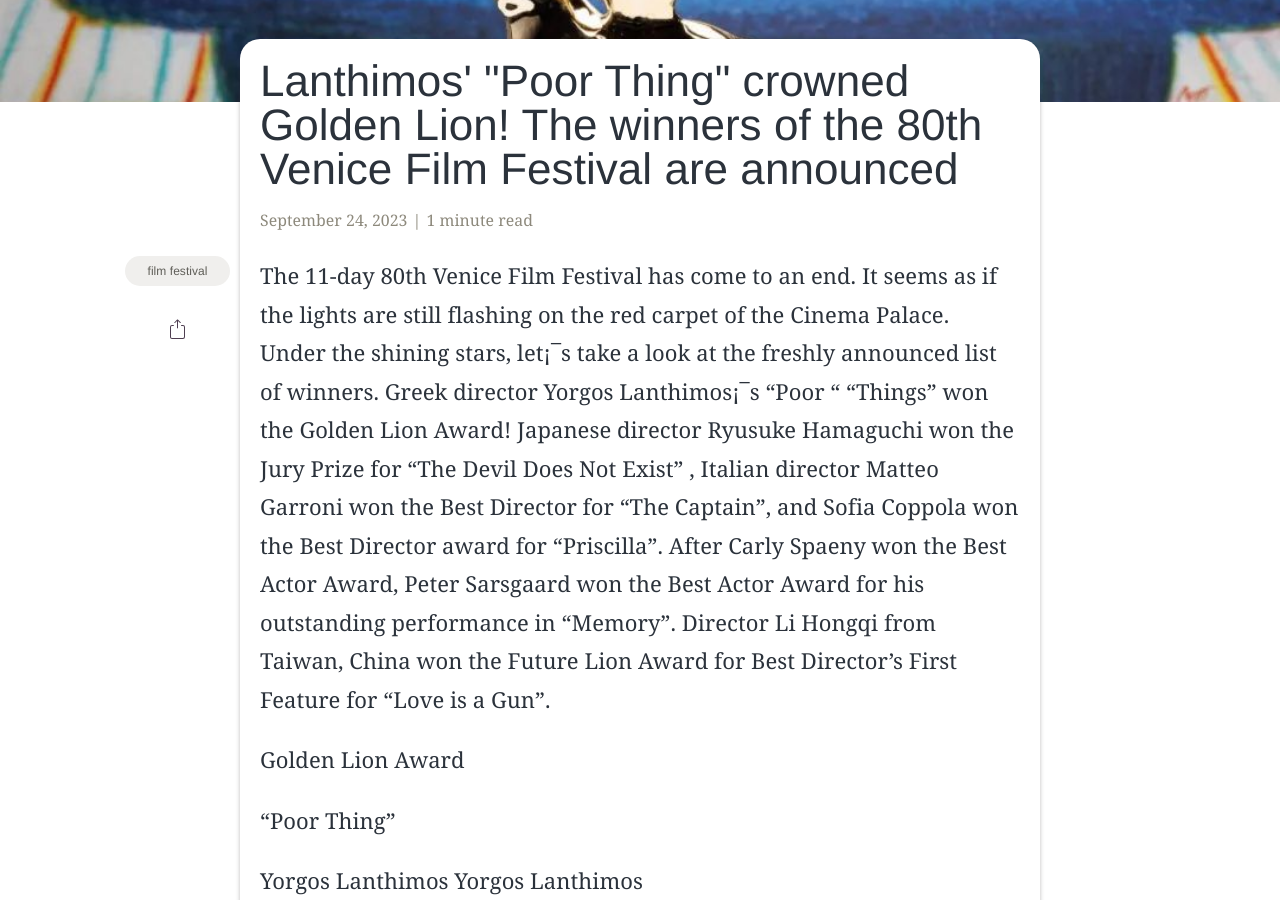
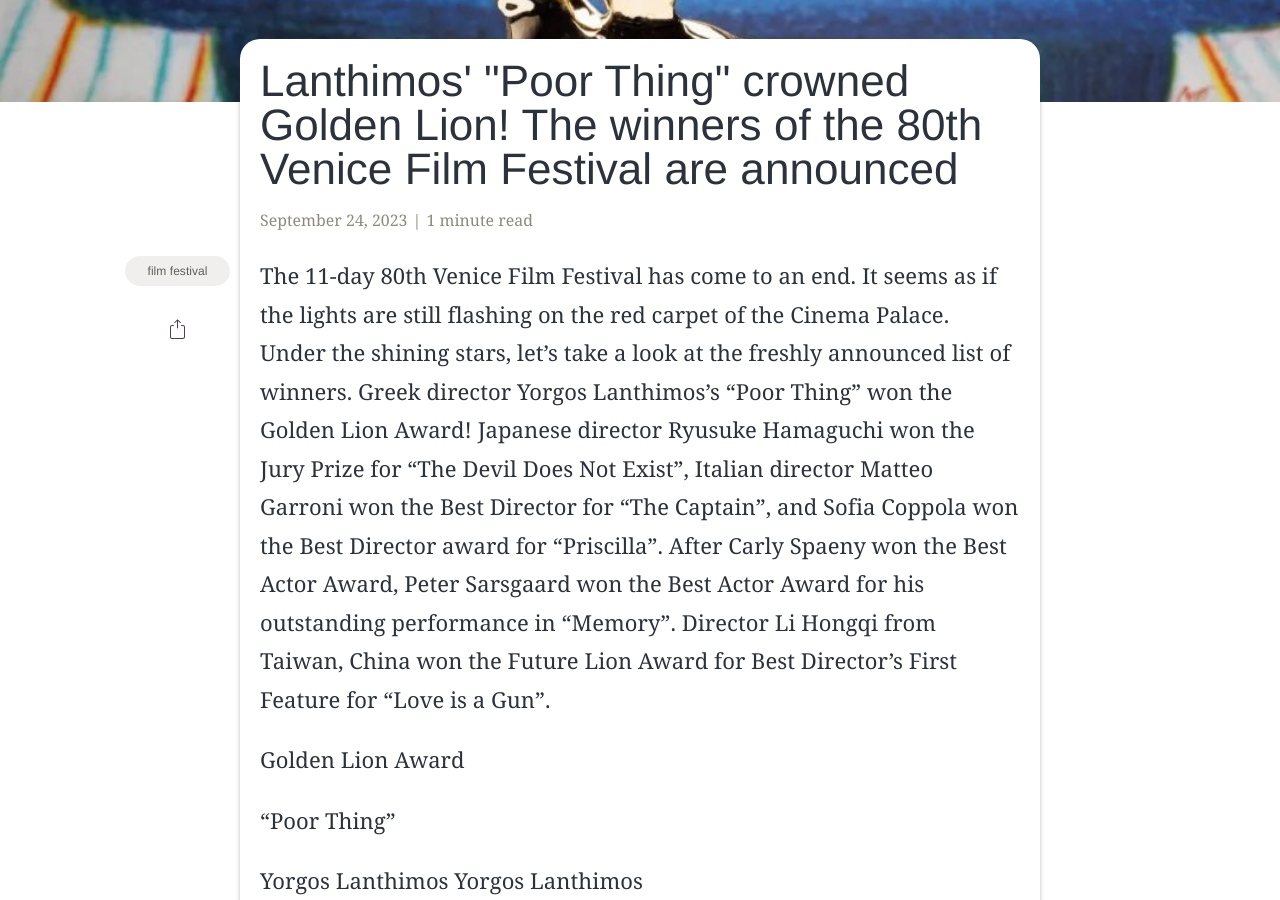
Before and after one commit to animation-international/IIAA, a Jekyll site: the page built from _posts/2023-09-25-092501.md, in a window 1280 px wide and 900 px high, scrolled down 876 px. Built offline with Jekyll 4.4.1, drawn with Linux system fonts in a browser that asks for light colours; some web fonts are replaced; part of the change alters nothing that is shown; some of the changed text lies outside the part shown.

Commit message:
Update 2023-09-25-092501.md

```diff
--- a/_posts/2023-09-25-092501.md
+++ b/_posts/2023-09-25-092501.md
@@ -10,7 +10,7 @@ category: Report
 author:  Watchable movies
 description: "80th Venice Film Festival"
 ---
-The 11-day 80th Venice Film Festival has come to an end. It seems as if the lights are still flashing on the red carpet of the Cinema Palace. Under the shining stars, let¡¯s take a look at the freshly announced list of winners. Greek director Yorgos Lanthimos¡¯s "Poor " "Things" won the Golden Lion Award! Japanese director Ryusuke Hamaguchi won the Jury Prize for "The Devil Does Not Exist" , Italian director Matteo Garroni won the Best Director for "The Captain", and Sofia Coppola won the Best Director award for "Priscilla". After Carly Spaeny won the Best Actor Award, Peter Sarsgaard won the Best Actor Award for his outstanding performance in "Memory". Director Li Hongqi from Taiwan, China won the Future Lion Award for Best Director's First Feature for "Love is a Gun".
+The 11-day 80th Venice Film Festival has come to an end. It seems as if the lights are still flashing on the red carpet of the Cinema Palace. Under the shining stars, let's take a look at the freshly announced list of winners. Greek director Yorgos Lanthimos's "Poor Thing" won the Golden Lion Award! Japanese director Ryusuke Hamaguchi won the Jury Prize for "The Devil Does Not Exist", Italian director Matteo Garroni won the Best Director for "The Captain", and Sofia Coppola won the Best Director award for "Priscilla". After Carly Spaeny won the Best Actor Award, Peter Sarsgaard won the Best Actor Award for his outstanding performance in "Memory". Director Li Hongqi from Taiwan, China won the Future Lion Award for Best Director's First Feature for "Love is a Gun".
 
 Golden Lion Award
 
@@ -26,13 +26,13 @@ Jury Prize
 
 "Evil Does Not Exist"
 
-Ry?suke Hamaguchi
+ Ryusuke Hamaguchi
 
 Country of production: Japan
 
 ![image](./assets/img/posts/20230925/p3.jpg)
 
-Best Director ¨C Silver Lion
+Best Director - Silver Lion
 
 "I am the Captain"
 
@@ -56,9 +56,9 @@ Best Screenplay Award
 
 "The Vampire Count"
 
-Guillermo Calder¨®n Guillermo Calder¨®n
+Guillermo Calderon Guillermo Calderon
 
-Pablo Larra¨ªn Pablo Larra¨ªn
+Pablo Larrain Pablo Larrain
 
 Country of production: Chile
 
@@ -76,7 +76,7 @@ Country of production: United States
 
 Best Actor - Volpi Cup
 
-"memory"
+"Memory"
 
 Peter Sarsgaard Peter Sarsgaard
 
@@ -98,7 +98,7 @@ Best Film in the Horizon Section
 
 "The Explanation of Everything"
 
-G¨¢bor Reisz
+Gabor Reisz
 
 Country of production: Hungary/Slovakia
 
```
